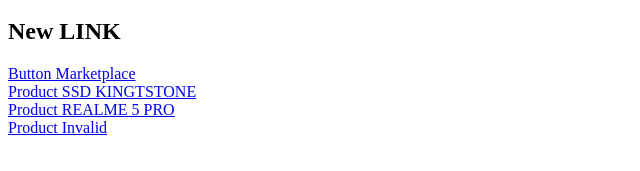
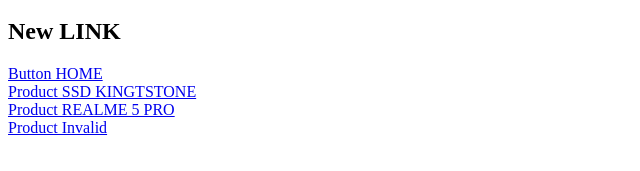
Before and after one commit to hastakarya/hastakarya.github.io, a plain HTML site: page lp/index.html in a window 1280 px wide. Shown: the part 141-312 px from the top of the page, 0-640 px from the left. Drawn offline with Linux system fonts and the light colour scheme.

```diff
--- a/lp/index.html
+++ b/lp/index.html
@@ -17,7 +17,7 @@
     <a href="langitpay://marketplace/999">Product Invalid</a>
     <br>
     <h2>New LINK</h2>
-    <a href="https://ply.gl/com.langital.app">Button Marketplace</a>
+    <a href="https://ply.gl/com.langital.app">Button HOME</a>
     <br>
     <a href="https://ply.gl/com.langital.app?productId=74">Product SSD KINGTSTONE</a>
     <br>
```
